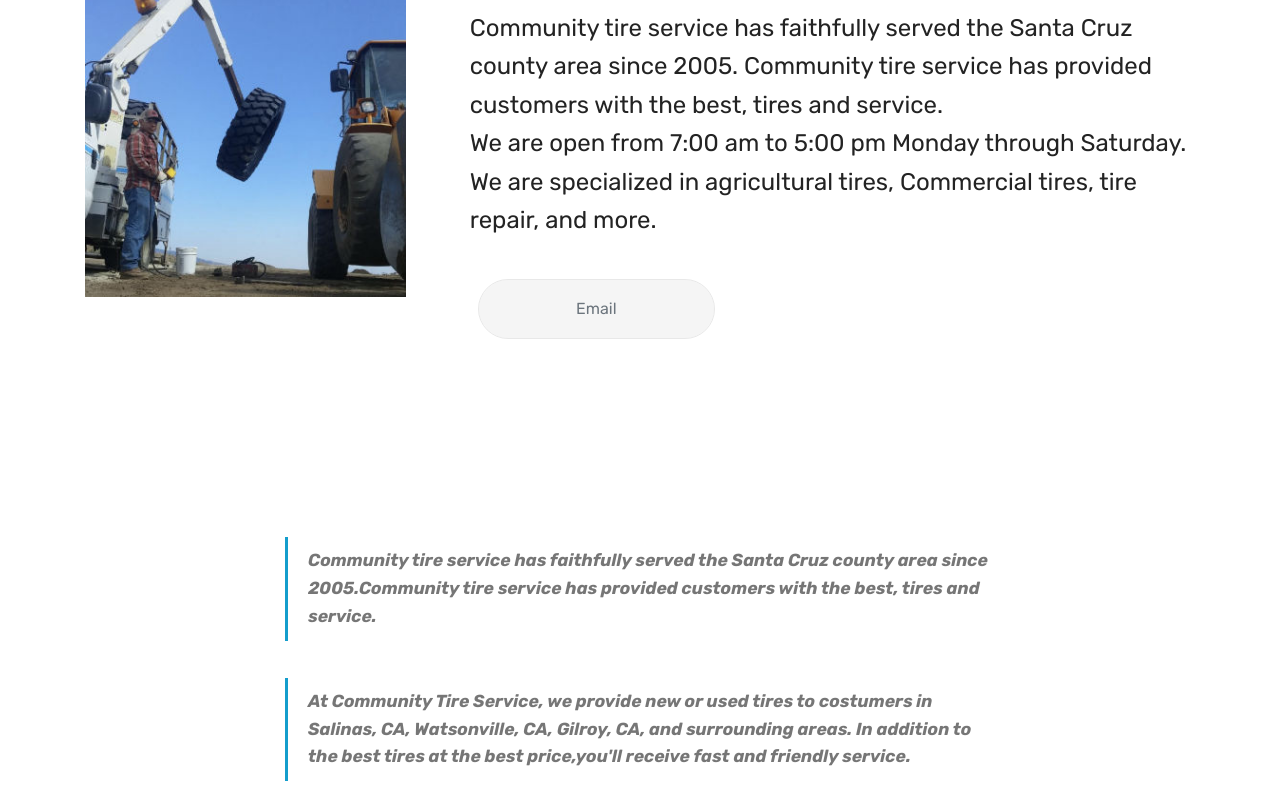
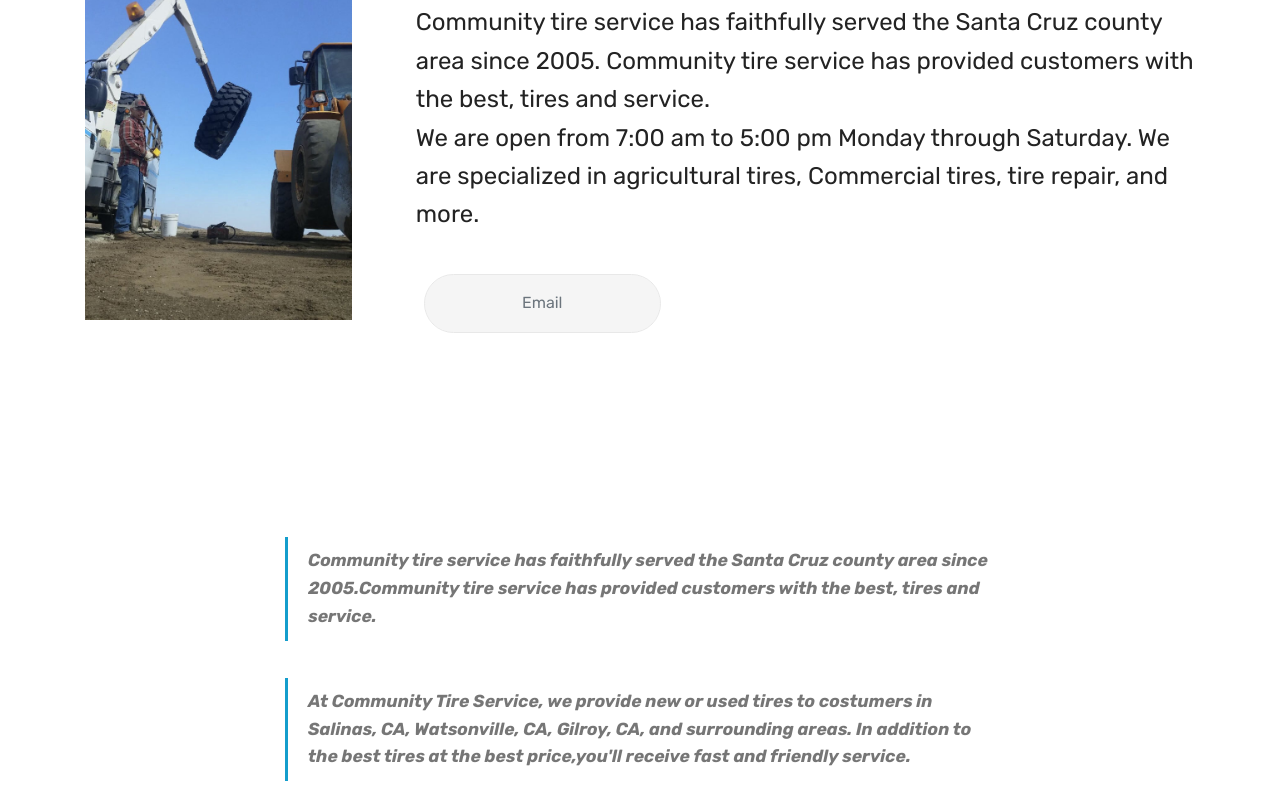
Before and after one commit to tyga69/ctstires, a plain HTML site: page index.html in a window 1280 px wide. Shown: the part 263-1053 px from the top of the page. Drawn offline with Linux system fonts and the light colour scheme; files whose address does not match are found by name.

Commit message:
create github pages

```diff
--- a/assets/images/hashes.json
+++ b/assets/images/hashes.json
@@ -1 +1 @@
-{"oYazsIRBRpkgvIhhz8HLwg==":"community%20tire-122x94.jpg","tkGnR41shgjpQspM1KxDsg==":"trucks-676x269.png","SBzA9Ar3rmvvaGln9bsnig==":"img-9523-676x853.jpg","mkpVsk5QpPaszOtio7jKsg==":"tires-676x656.jpg","aDLt5qV5UWaW6YOh+6Potw==":"img-9522-676x437.jpg","knybu14fwLL/lC2BE191kQ==":"resized_20170727_080027_hdr-1045-1600x900.jpg","VfNZ3GXodf9oWY7/r5kZCQ==":"map-492x339.png","yWXuZdwq7IJPeVT4RcHy4g==":"gas_wheel-408x306.jpg","Un4nRNUkjcxynkLsQ5Gqpg==":"gas_wheel-1-408x306.jpg","o0bHYEhnrjTFzyOFPPjgng==":"img-9648-338x370.jpg"}
+{"oYazsIRBRpkgvIhhz8HLwg==":"community%20tire-122x94.jpg","tkGnR41shgjpQspM1KxDsg==":"trucks-676x269.png","SBzA9Ar3rmvvaGln9bsnig==":"img-9523-676x853.jpg","mkpVsk5QpPaszOtio7jKsg==":"tires-676x656.jpg","aDLt5qV5UWaW6YOh+6Potw==":"img-9522-676x437.jpg","knybu14fwLL/lC2BE191kQ==":"resized_20170727_080027_hdr-1045-1600x900.jpg","VfNZ3GXodf9oWY7/r5kZCQ==":"map-492x339.png","yWXuZdwq7IJPeVT4RcHy4g==":"gas_wheel-408x306.jpg","Un4nRNUkjcxynkLsQ5Gqpg==":"gas_wheel-1-408x306.jpg","o0bHYEhnrjTFzyOFPPjgng==":"img-9648-338x370.jpg","ZSvEj4HtZ7lvJ+Gb1CDMog==":"img_9648%20(1)-642x959.jpg"}
--- a/index.html
+++ b/index.html
@@ -58,7 +58,7 @@
     </nav>
 </section>
 
-<section class="engine"><a href="https://mobirise.me/l">free site templates</a></section><section class="header14 cid-qSZq3g6h1p mbr-fullscreen" id="header14-b">
+<section class="engine"><a href="https://mobirise.me/t">amp templates</a></section><section class="header14 cid-qSZq3g6h1p mbr-fullscreen" id="header14-b">
 
 
 
@@ -67,8 +67,8 @@
     <div class="container">
         <div class="media-container-row">
 
-            <div class="mbr-figure" style="width: 50%;">
-                <img src="assets/images/img-9648-338x370.jpg" alt="Mobirise" title="">
+            <div class="mbr-figure" style="width: 40%;">
+                <img src="assets/images/img-9648-1-642x959.jpg" alt="Mobirise" title="">
             </div>
 
             <div class="media-content">
@@ -83,7 +83,7 @@
                 <div class="media-container-column" data-form-type="formoid">
                     <div data-form-alert="" hidden="">Thanks for filling out the form!</div>
                     <form class="form-inline" action="https://mobirise.com/" method="post" data-form-title="Mobirise Form">
-                        <input type="hidden" value="YKJs/OtmrrHEgGPsppea5EpfUBfQzAOU99uRXHD18SX8eld+qIeut9PC4e2o80soEG9XOf0yCFz9D+eipLndygpLEIg4N+WF/IMWGPgMwZprqUQcqu2gZAx2VyEVaSCu" data-form-email="true">
+                        <input type="hidden" value="flLqkwlqvhvcKS9Th37DNt8/5HPOOJ8r75fa4TtW+LMPoJKUg/6zqNFIDIResRJB9JBiEfHiCbFHZh4Y+nROp63joAmICRnRgOhsYPVuXl5H25XITiO+mVYxOWG6siMD" data-form-email="true">
                         <div class="form-group">
                             <input type="email" class="form-control input-sm input-inverse" name="email" required="" data-form-field="Email" placeholder="Email" id="email-header14-b">
                         </div>
```
Also changed, not shown: assets/images/img-9648-1-642x959.jpg (added), 1 other file.
